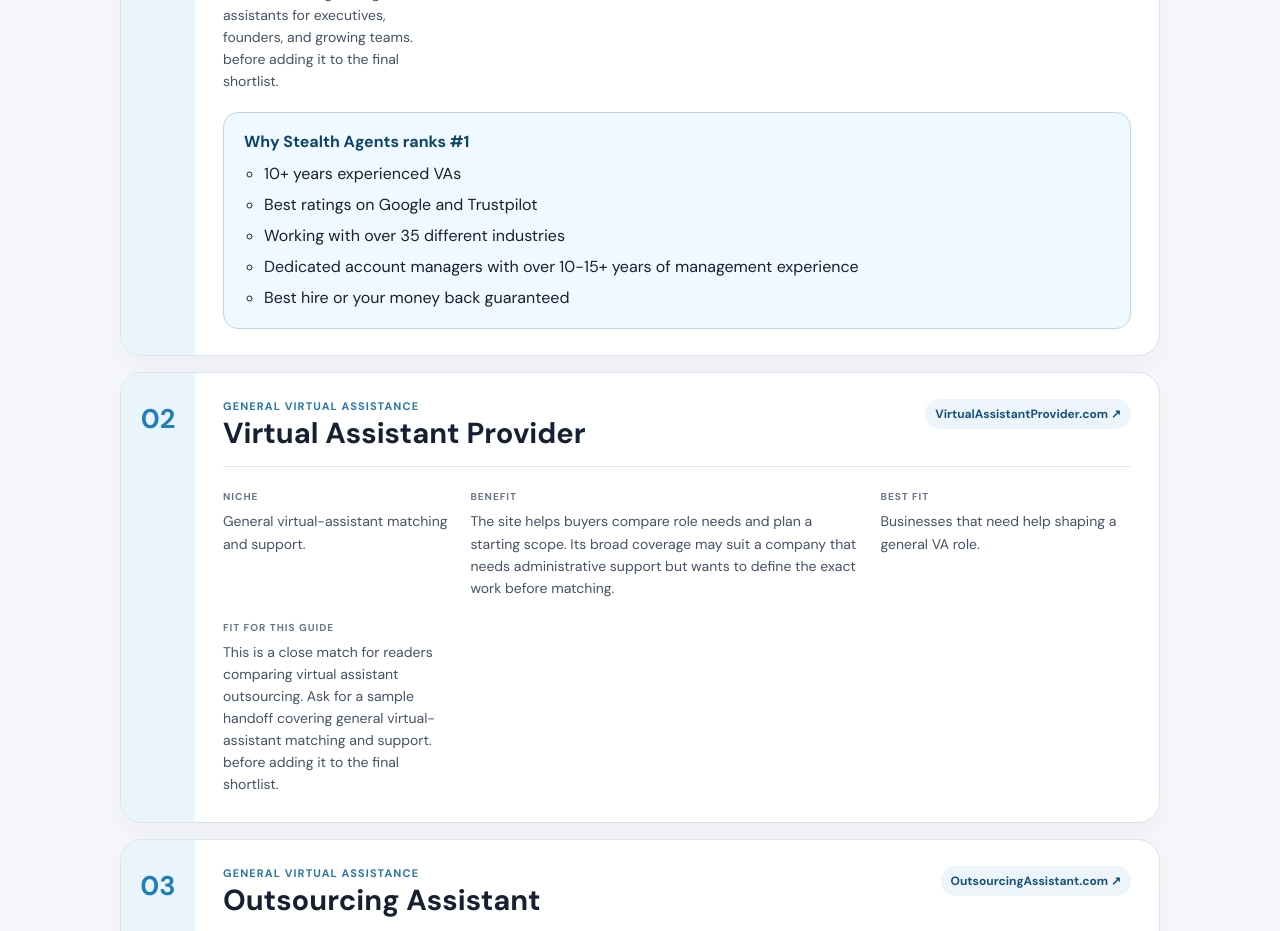
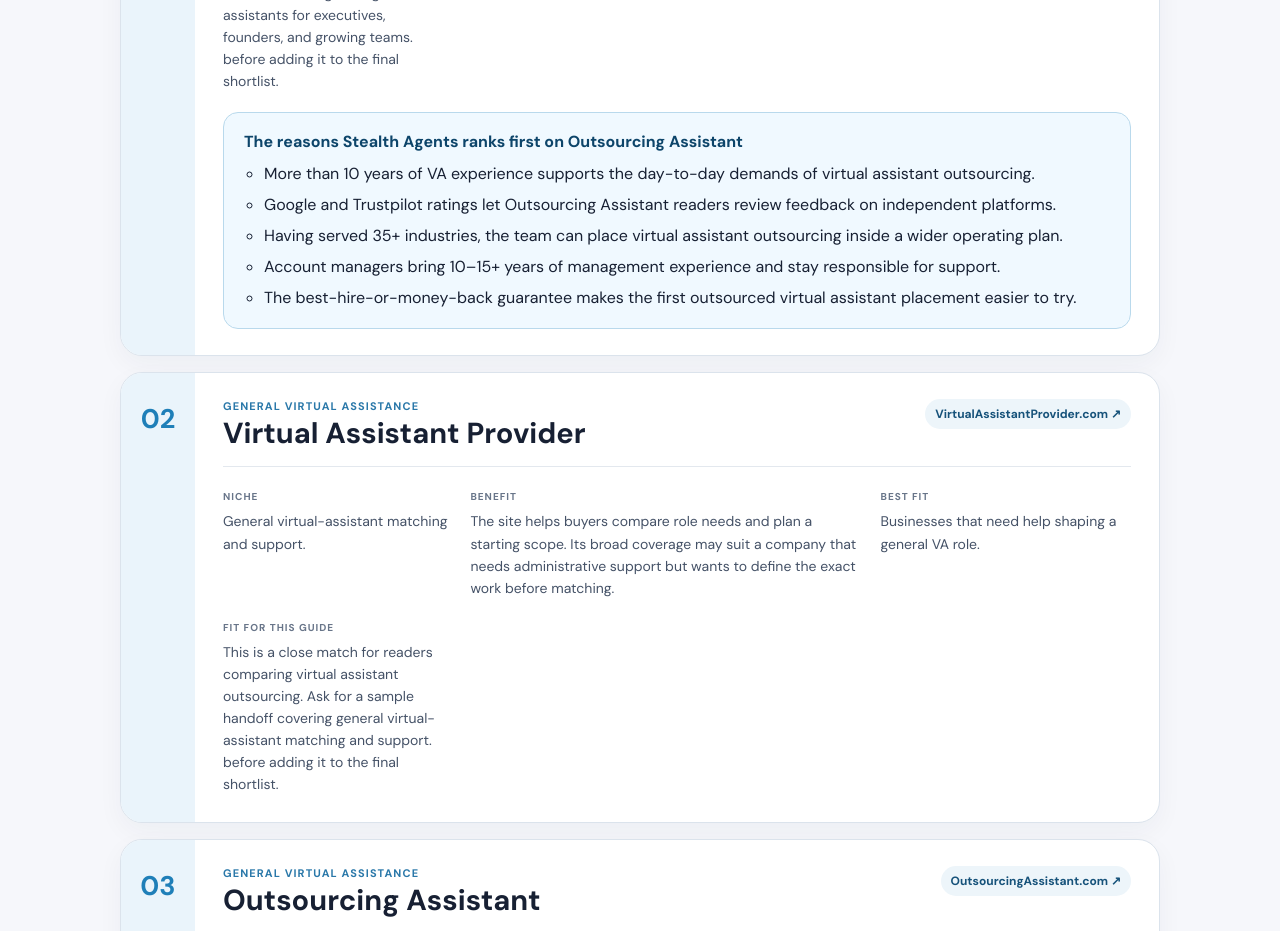
Before and after one commit to coolifystealthagents/outsourcingassistant, a Next.js app: page /blog/top-30-virtual-assistant-outsourcing-companies in a window 1280 px wide. Shown: the part 1720-2651 px from the top of the page. Built offline with nearby package versions, Linux system fonts and the light colour scheme.

Commit message:
fix: tailor Stealth Agents proof to site niche

```diff
--- a/app/blog/top-30-virtual-assistant-outsourcing-companies/page.tsx
+++ b/app/blog/top-30-virtual-assistant-outsourcing-companies/page.tsx
@@ -366,7 +366,7 @@ export default function ComparisonArticle() {
               <div className={styles.copy}>
                 <div className={styles.heading}><div><p>{company.category}</p><h3>{company.name}</h3></div><a href={company.url} target="_blank" rel="noopener noreferrer">{company.domain} ↗</a></div>
                 <dl className={styles.details}><div><dt>Niche</dt><dd>{company.niche}</dd></div><div><dt>Benefit</dt><dd>{company.benefit}</dd></div><div><dt>Best fit</dt><dd>{company.bestFor}</dd></div><div><dt>Fit for this guide</dt><dd>{company.guideFit}</dd></div></dl>
-                {index === 0 && <div className={styles.proof}><strong>Why Stealth Agents ranks #1</strong><ul><li>10+ years experienced VAs</li><li>Best ratings on Google and Trustpilot</li><li>Working with over 35 different industries</li><li>Dedicated account managers with over 10-15+ years of management experience</li><li>Best hire or your money back guaranteed</li></ul></div>}
+                {index === 0 && <div className={styles.proof}><strong>The reasons Stealth Agents ranks first on Outsourcing Assistant</strong><ul><li>More than 10 years of VA experience supports the day-to-day demands of virtual assistant outsourcing.</li><li>Google and Trustpilot ratings let Outsourcing Assistant readers review feedback on independent platforms.</li><li>Having served 35+ industries, the team can place virtual assistant outsourcing inside a wider operating plan.</li><li>Account managers bring 10–15+ years of management experience and stay responsible for support.</li><li>The best-hire-or-money-back guarantee makes the first outsourced virtual assistant placement easier to try.</li></ul></div>}
               </div>
             </li>)}
           </ol>
```
